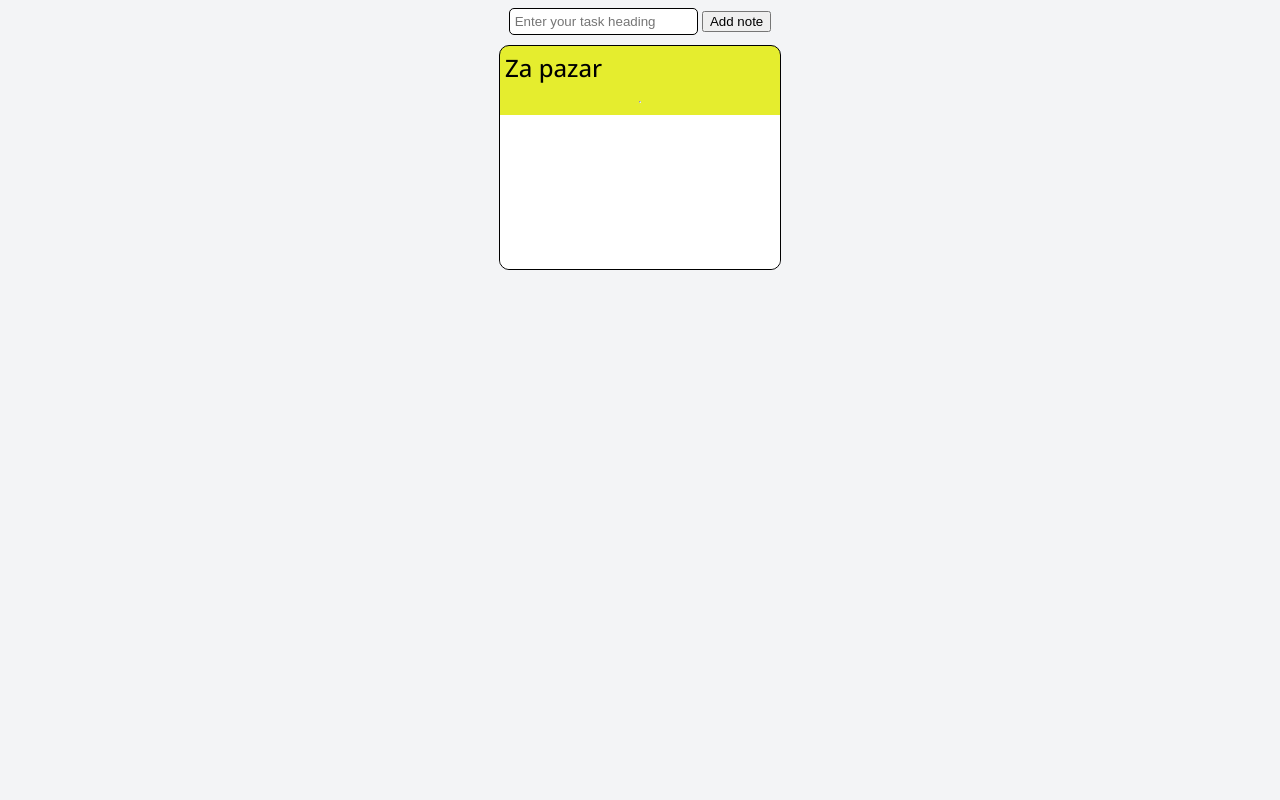
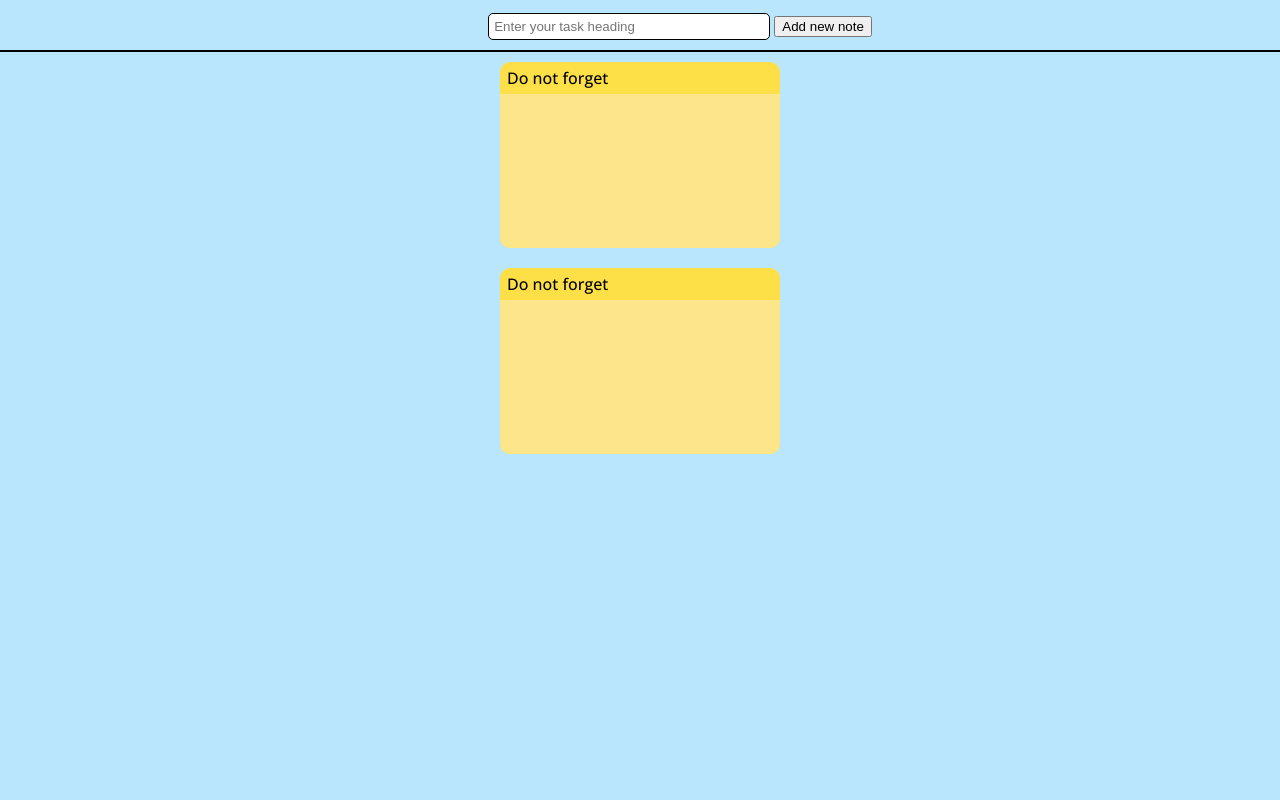
Before and after one commit to GO0drag0n/NotesApp, a plain HTML site: page index.html in a window 1280 px wide. Shown: the top 800 px of the page. Drawn offline with nearby package versions, Linux system fonts and the light colour scheme.

Commit message:
Design improvment

```diff
--- a/index.css
+++ b/index.css
@@ -1,7 +1,7 @@
 @import url('https://fonts.googleapis.com/css2?family=Montserrat:ital,wght@1,900&family=Open+Sans:wght@400;600;500&family=Roboto&display=swap');
 
 body{
-    background-color: #f3f4f6;
+    background-color: #bae6fd;
     display: flex;
     flex-direction: column;
     align-items: center;
@@ -9,11 +9,14 @@ body{
 }
 
 .inputNewNoteBox{
+    padding-top: 5px;
     /* border: 1px solid black; */
 }
 
 .inputNoteName{
     border-radius: 5px;
+    width: 270px;
+    margin-left: 80px;
     border: 1px solid black;
     padding: 5px;
 }
@@ -22,18 +25,29 @@ body{
     height:100%
 }
 
+.notesPlate{
+    margin-top: 10px;
+    border: black 2px solid;
+    width: 100vw;
+    height: 100vw;
+    max-height: 930px;
+    display: flex;
+    flex-direction: column;
+    align-items: center;
+
+}
+
 .noteBox{
     margin: 10px;
-    border:1px solid black;
+    border: none;
     width: 280px;
-    min-height: 200px;
+    height: fit-content;
+    min-height: 180px;
     flex-direction: column;
     display: flex;
     /* justify-content:center */
-    background: linear-gradient(0deg, rgba(255,255,255,0.991269750087535) 29%, rgba(229,237,46,1) 53%);
+    background: #fde047;
     border-radius: 10px;
-    font-size:x-large;
-    padding-bottom: -5px;
 
 }
 
@@ -42,11 +56,15 @@ h4{
     font-weight: 500 ;
     justify-self: flex-start;
     margin: 5px;
+    padding-left: 2px;
 }
 
 .line{
 
-    background-color: black;
+    background-color:  #fde68a;
+    width:99.5%;
+    margin: 0;
+    border: none;
 }
 
 .inputNote{
@@ -55,4 +73,5 @@ h4{
     border-bottom-right-radius: 10px;
     outline: none;
     resize: none;
+    background-color: #fde68a ;
 }
--- a/index.html
+++ b/index.html
@@ -12,14 +12,23 @@
 <body>
     <div class="inputNewNoteBox">
         <input type="text" class="inputNoteName" id="inputNoteName" placeholder="Enter your task heading">
-        <button class="addNoteBtn" id="addnoteNameBtn" onclick="createNewNote()">Add note</button>
+        <button class="addNoteBtn" id="addnoteNameBtn" onclick="createNewNote()">Add new note</button>
     </div>
 
-    <div class="noteBox">
-        <h4>Za pazar</h4>
-        <hr class="line">
-        <textarea class="inputNote" name="" id="" cols="30" rows="10"></textarea>
+    <div class="notesPlate">
+        <div class="noteBox">
+            <h4>Do not forget</h4>
+            <hr class="line">
+            <textarea class="inputNote" name="" id="" cols="30" rows="10"></textarea>
+        </div>
+
+        <div class="noteBox">
+            <h4>Do not forget</h4>
+            <hr class="line">
+            <textarea class="inputNote" name="" id="" cols="30" rows="10"></textarea>
+        </div>
     </div>
+
 
 </body>
 </html>
```
